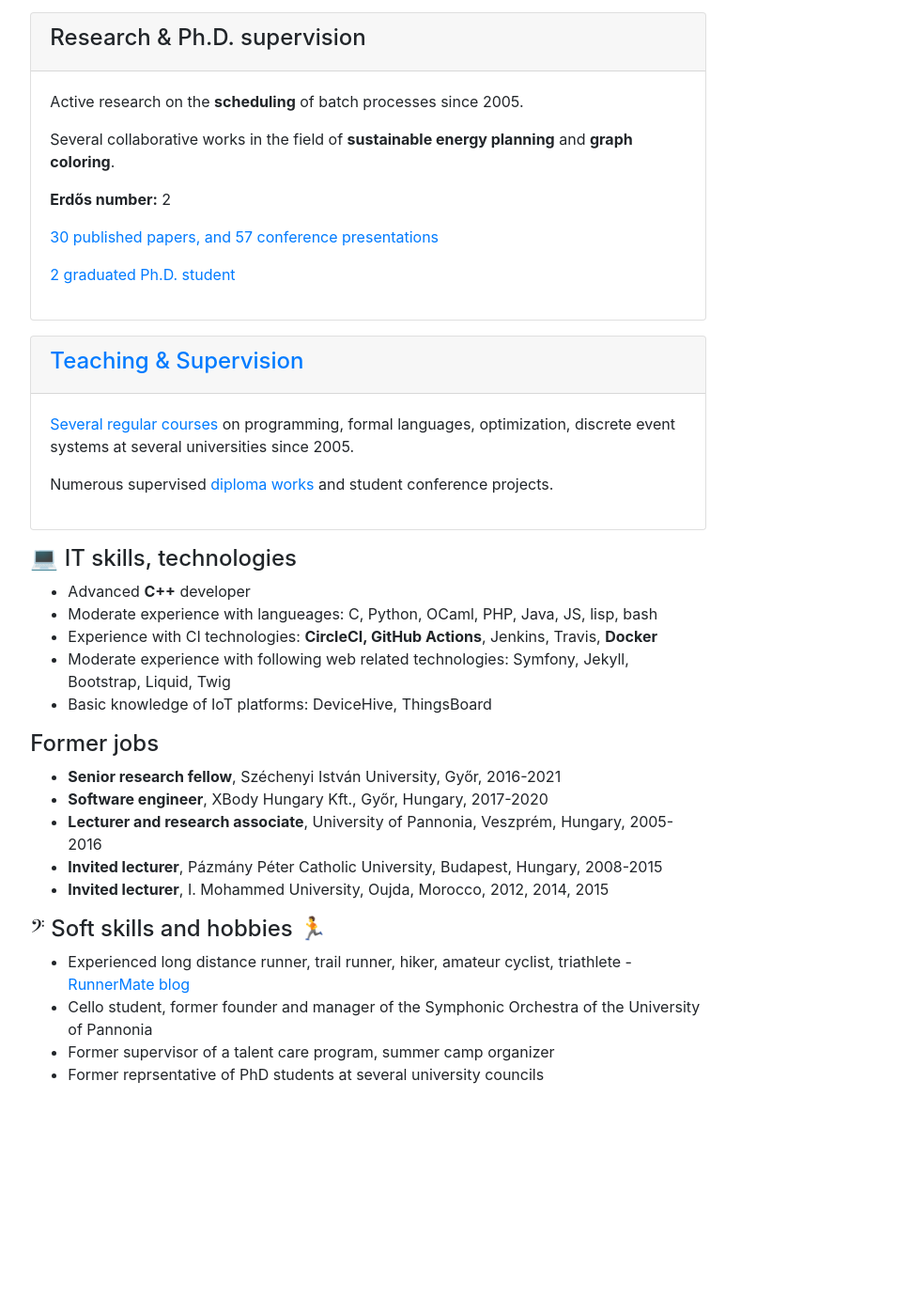
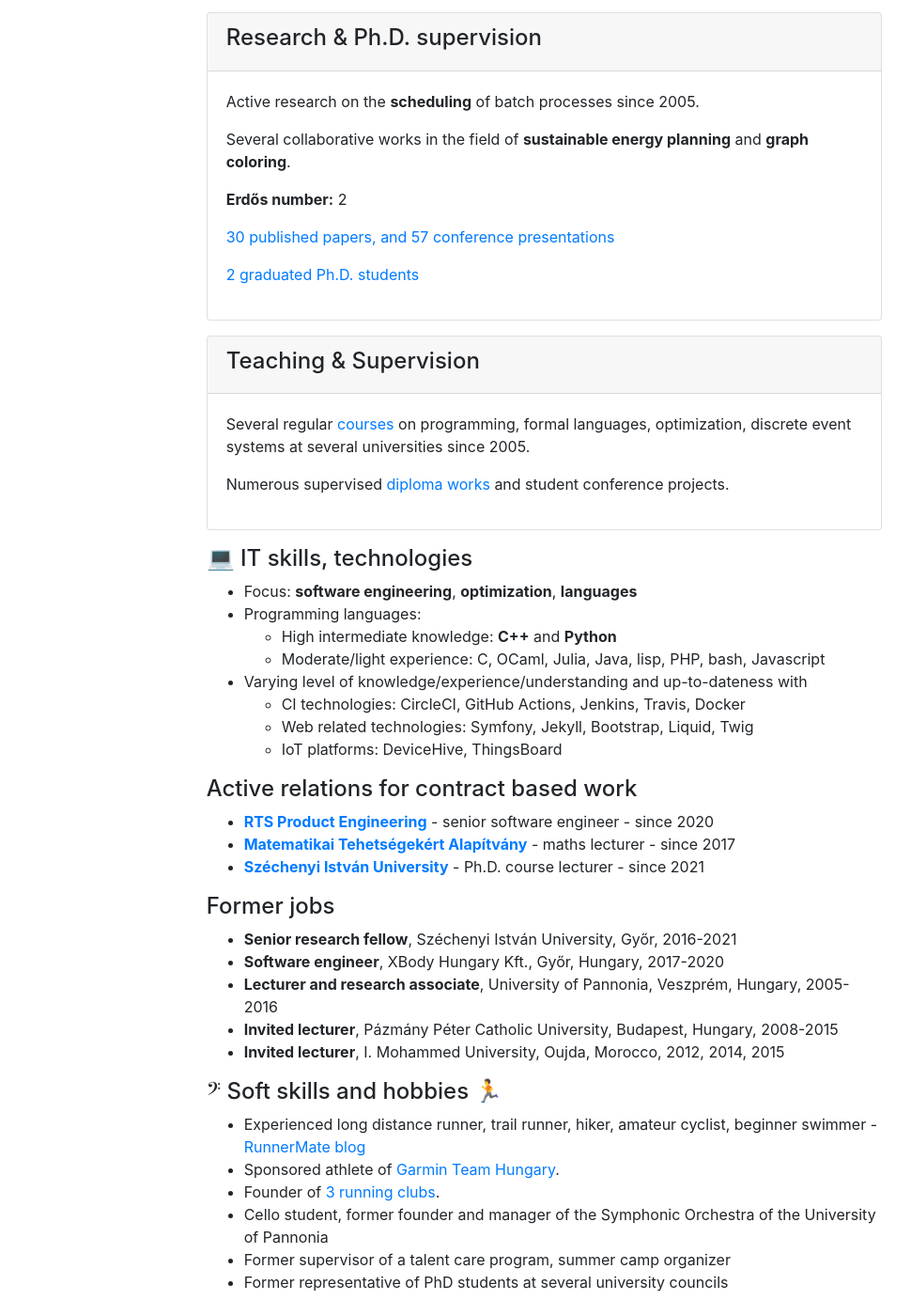
Before and after one commit to hegyhati/hegyhati.github.io, a Jekyll site: the page built from index.html, in a window 1280 px wide and 1400 px high, scrolled down 1334 px. Shown: the whole window at 94% size, without its empty margins (248-1218 px from the left). Built offline with Jekyll 4.4.1, drawn with Linux system fonts in a browser that asks for light colours; before the commit the page ends 2513 px from its top, so only the background shows below that; some of the changed text lies outside the part shown.

Commit message:
update main page

```diff
--- a/_includes/cv.html
+++ b/_includes/cv.html
@@ -78,7 +77,7 @@
                 <p>Several collaborative works in the field of <b>sustainable energy planning</b> and <b>graph coloring</b>.</p>
                 <p><b>Erdős number:</b> 2</p>
                 <p><a href="/publications.html#publications">{{site.data.articles.size}} published papers, and {{site.data.presentations.size}} conference presentations</a></p>
-                <p><a href="/publications.html#phd">{{site.data.supervision.phd.size}} graduated Ph.D. student</p>
+                <p><a href="/publications.html#phd">{{site.data.supervision.phd.size}} graduated Ph.D. students</a></p>
             </div>
         </div>
 
@@ -96,12 +95,30 @@
 
         <h4>💻 IT skills, technologies</h4>
         <ul>
-            <li>Advanced <b>C++</b> developer</li>
-            <li>Moderate experience with langueages: C, Python, OCaml, PHP, Java, JS, lisp, bash</li>
-            <li>Experience with CI technologies: <b>CircleCI, GitHub Actions</b>, Jenkins, Travis, <b>Docker</b></li>
-            <li>Moderate experience with following web related technologies: Symfony, Jekyll, Bootstrap, Liquid, Twig</li>
-            <li>Basic knowledge of IoT platforms: DeviceHive, ThingsBoard</li>
+            <li>Focus: <b>software engineering</b>, <b>optimization</b>, <b>languages</b></li>
+            <li>Programming languages:
+                <ul>
+                    <li>High intermediate knowledge: <b>C++</b> and <b>Python</b></li>
+                    <li>Moderate/light experience: C, OCaml, Julia, Java, lisp, PHP, bash, Javascript</li>
+                </ul>
+            </li>
+            <li>Varying level of knowledge/experience/understanding and up-to-dateness with
+                <ul>
+                    <li>CI technologies: CircleCI, GitHub Actions, Jenkins, Travis, Docker</li>
+                    <li>Web related technologies: Symfony, Jekyll, Bootstrap, Liquid, Twig</li>
+                    <li>IoT platforms: DeviceHive, ThingsBoard</li>
+                </ul>
+            </li>
         </ul>
+
+
+        <h4>Active relations for contract based work</h4>
+        <ul>
+            <li><b><a href="https://rtspro.hu/">RTS Product Engineering</a></b> - senior software engineer - since 2020</li>
+            <li><b><a href="https://zalamat.hu/">Matematikai Tehetségekért Alapítvány</a></b> - maths lecturer - since 2017</li>
+            <li><b><a href="https://sze.hu/">Széchenyi István University</a></b> - Ph.D. course lecturer - since 2021</li>
+        </ul>
+
 
         <h4>Former jobs</h4>
         <ul>
@@ -112,14 +129,16 @@
             <li><b>Invited lecturer</b>, I. Mohammed University, Oujda, Morocco, 2012, 2014, 2015</li>
         </ul>
 
+
         <h4 id="hobby"> 𝄢 Soft skills and hobbies 🏃</h4>
         <ul>
-            <li>Experienced long distance runner, trail runner, hiker, amateur cyclist, triathlete - <a href="http://www.runnermate.eu">RunnerMate blog</a></li>
+            <li>Experienced long distance runner, trail runner, hiker, amateur cyclist, beginner swimmer - <a href="http://www.runnermate.eu">RunnerMate blog</a></li>
+            <li>Sponsored athlete of <a href="https://www.garmin.hu/">Garmin Team Hungary</a>.</li>
+            <li>Founder of <a href="http://www.duhajok.hu/singlepage.html#all-bemutatkozas">3 running clubs</a>.</li>
             <li>Cello student, former founder and manager of the Symphonic Orchestra of the University of Pannonia</li>
             <li>Former supervisor of a talent care program, summer camp organizer</li>
-            <li>Former reprsentative of PhD students at several university councils</li>
+            <li>Former representative of PhD students at several university councils</li>
         </ul>
 
     </div>
-    <div class="col"></div>
 </div>
```
Also changed, not shown: other parts of _includes/cv.html (+2 -3 lines).
